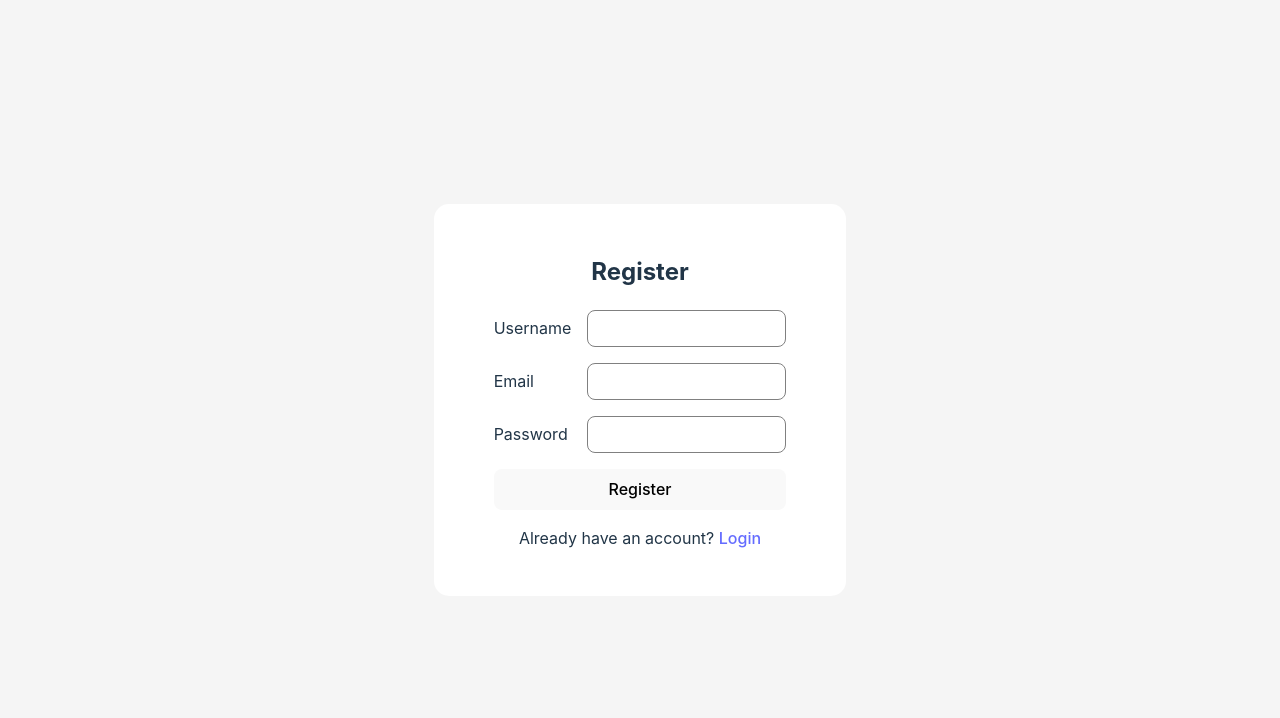
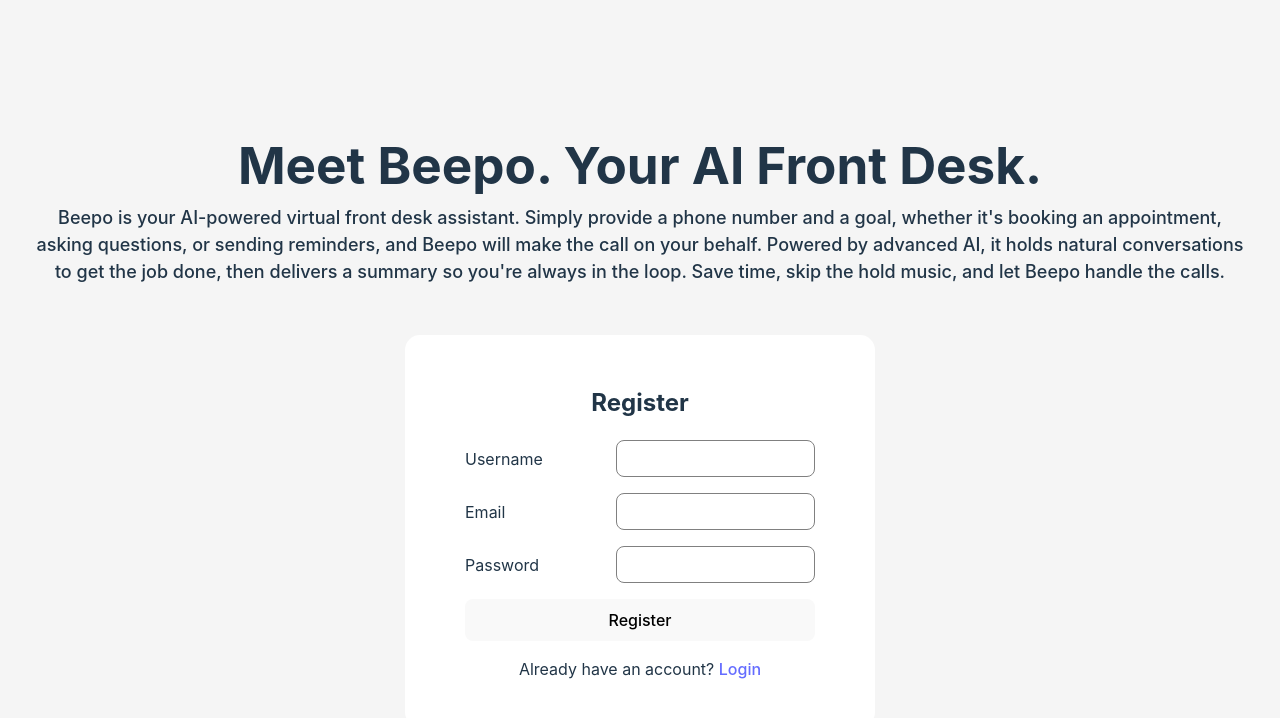
Before and after one commit to Melissa-Shao/Beepo-AI-Phone-Agent-API, a React (Vite) app in the folder frontend/: page /register in a window 1280 px wide. Shown: the top 718 px of the page. Built offline with nearby package versions, Linux system fonts and the light colour scheme.

Commit message:
Add summary for register page

```diff
--- a/frontend/src/constants/strings.js
+++ b/frontend/src/constants/strings.js
@@ -11,5 +11,7 @@ export const STRINGS = {
     forgotPassword: 'Forgot your password?',
     sendResetLink: 'Send Reset Link',
     resetPassword: 'Reset Password',
-    newPassword: 'New Password'
-};
+    newPassword: 'New Password',
+    welcome: 'Meet Beepo. Your AI Front Desk.',
+    summary: "Beepo is your AI-powered virtual front desk assistant. Simply provide a phone number and a goal, whether it's booking an appointment, asking questions, or sending reminders, and Beepo will make the call on your behalf. Powered by advanced AI, it holds natural conversations to get the job done, then delivers a summary so you're always in the loop. Save time, skip the hold music, and let Beepo handle the calls."
+}
--- a/frontend/src/pages/Login.jsx
+++ b/frontend/src/pages/Login.jsx
@@ -49,6 +49,7 @@ export default function Login({}) {
   };
 
   return (
+    <div className="main-container">
       <div id="register-modal">
         <h2>{STRINGS.login}</h2>
         {error && <p style={{ color: "red" }}>{error}</p>}
@@ -82,5 +83,6 @@ export default function Login({}) {
           </a>
         </p>
       </div>
+    </div>
   );
 }
--- a/frontend/src/pages/Register.jsx
+++ b/frontend/src/pages/Register.jsx
@@ -38,6 +38,9 @@ export default function Register() {
   };
 
   return (
+    <div className="main-container">
+      <h1>{STRINGS.welcome}</h1>
+      <h4 className='summary'>{STRINGS.summary}</h4>
       <div id="register-modal">
         <h2>{STRINGS.register}</h2>
         {error && <p style={{ color: "red" }}>{error}</p>}
@@ -75,5 +78,6 @@ export default function Register() {
           {STRINGS.alreadyHave} <a href="/login">{STRINGS.login}</a>
         </p>
       </div>
+    </div>
   );
 }
--- a/frontend/src/styles/style.css
+++ b/frontend/src/styles/style.css
@@ -1,7 +1,17 @@
+.main-container {
+  display: flex;
+  flex-direction: column;
+  align-items: center;
+  min-height: 100vh;
+  justify-content: center;
+}
+
 #register-modal {
   background-color: white;
   padding: 30px 60px;
   border-radius: 15px;
+  max-width: 350px;
+  width: 100%;
 }
 
 #register-modal form {
@@ -27,3 +37,13 @@ input {
   font-size: smaller;
   color: grey;
 }
+
+.summary {
+  font-weight: 500;
+  font-size: large;
+  margin: 0px 0px 50px 0px
+}
+
+h1 {
+  margin: 0px 0px 10px 0px;
+}
```
Lines whose indentation alone changed are shown as unchanged.
